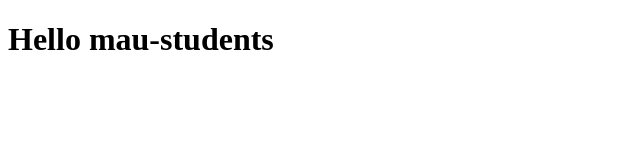
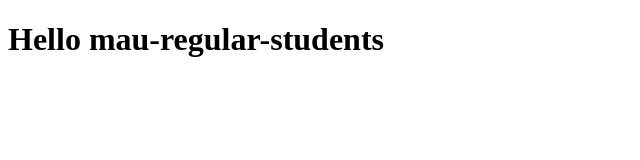
Before and after one commit to Leweyehu/student-mau, a plain HTML site: page index.html in a window 1280 px wide. Shown: the whole page, without its empty margins (0-640 px from the left). Drawn offline with Linux system fonts and the light colour scheme.

Commit message:
updated the name

```diff
--- a/index.html
+++ b/index.html
@@ -6,7 +6,7 @@
     <title>student-mau</title>
 </head>
 <body>
-    <h1>Hello mau-students</h1>
+    <h1>Hello mau-regular-students</h1>
 
 </body>
 </html>
```
